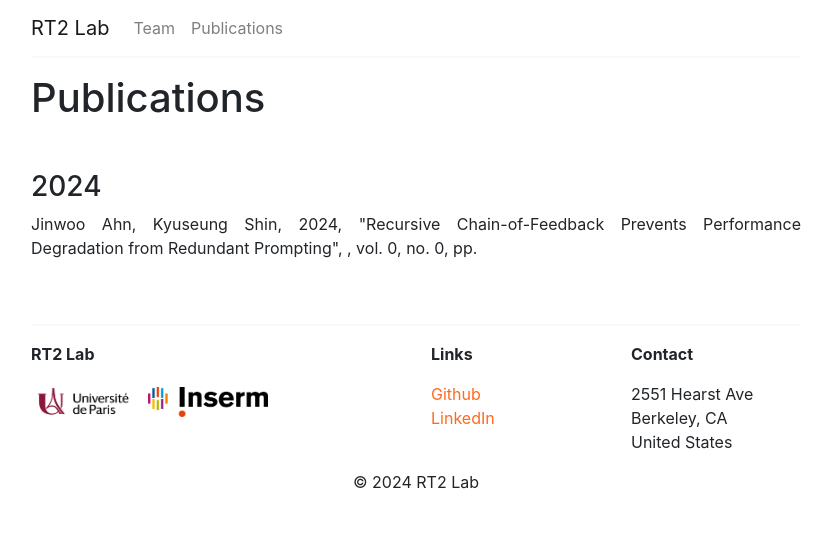
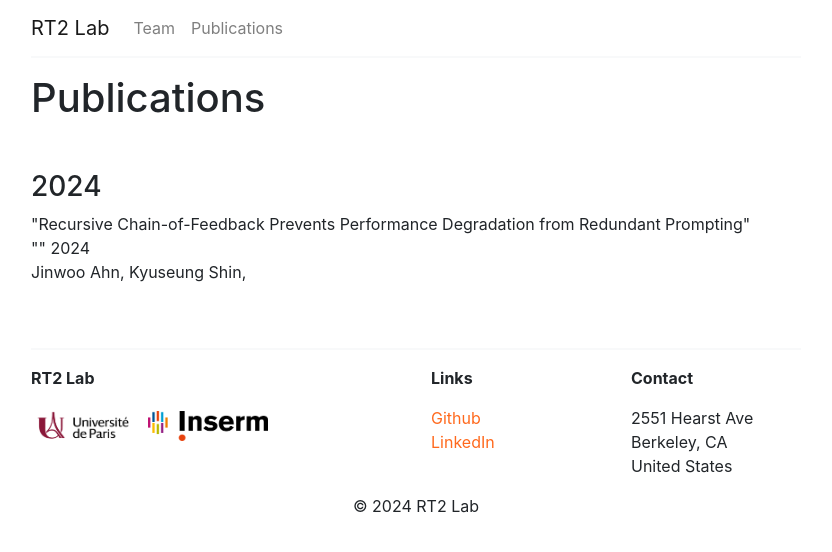
Before and after one commit to aiitresearch/aiitresearch.github.io, a Jekyll site: the page built from _pages/publications.html, in a window 1280 px wide. Shown: the top 552 px of the page, without its empty margins (224-1056 px from the left). Built offline with Jekyll 4.4.1, drawn with Linux system fonts in a browser that asks for light colours.

Commit message:
Update publication.html

```diff
--- a/_includes/publication.html
+++ b/_includes/publication.html
@@ -2,28 +2,21 @@
     <div class="media-body">
 
         <p>
+            <!-- article title -->
+            "{{ publi.Title }}"
+
+            <br>
+
+            <!-- journal -->
+            "{{ publi.Journal }}"
+
+            <!-- year -->
+            {{ publi['Publication Year'] | to_integer }}
+
+            <br>
+
             <!-- author -->
             {{ publi.Author }},
-
-            <!-- year -->
-            {{ publi['Publication Year'] | to_integer }},
-
-            <!-- article title -->
-            "{{ publi.Title }}",
-
-            <!-- journal -->
-            <span class="font-italic">{{ publi['Publication Title'] }}</span>,
-
-            {% if publi.Volume != "" and publi.Issue != "" and publi.Pages != "" %}
-                vol. {{ publi.Volume | to_integer }},
-                no. {{ publi.Issue | to_integer }},
-                pp. {{ publi.Pages }}
-            {% endif %}
-
-            <!-- DOI -->
-            {% if publi.DOI %}
-                <a href="https://doi.org/{{publi.DOI}}">DOI:{{publi.DOI}}</a>
-            {% endif %}
         </p>
 
     </div>
```
